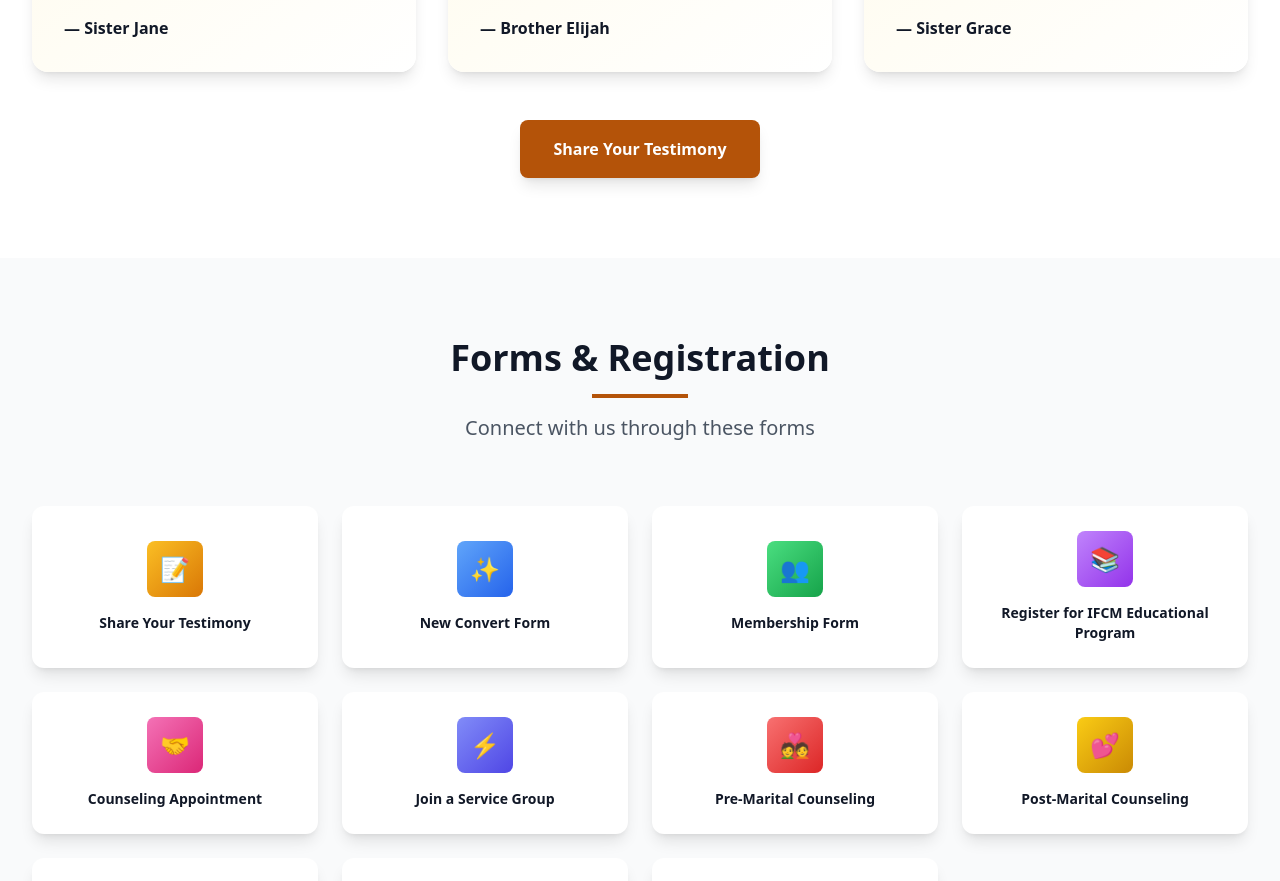
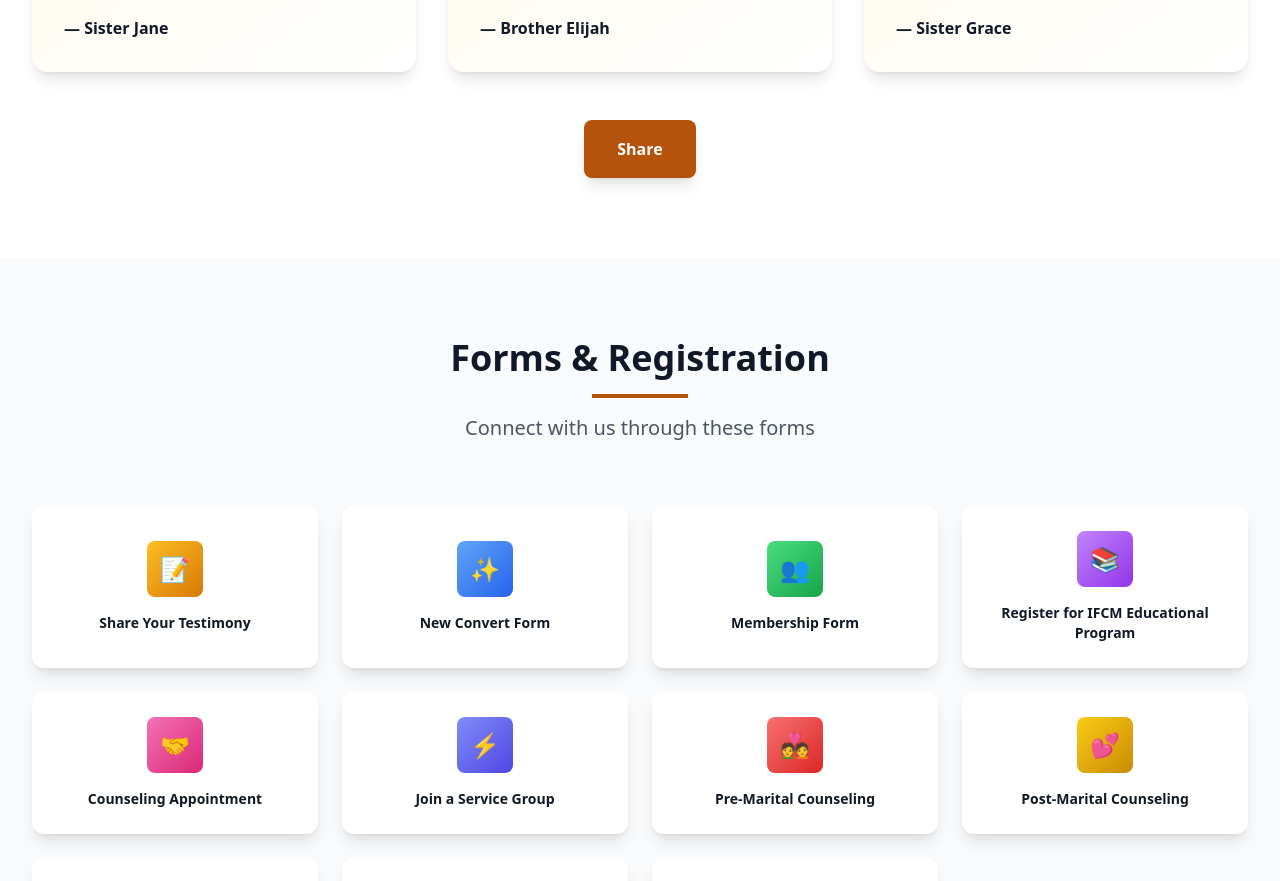
Before and after one commit to davyken/IFCM.com, a React (Vite) app: page / in a window 1280 px wide. Shown: the part 5960-6841 px from the top of the page. Built offline with nearby package versions, Linux system fonts and the light colour scheme.

Commit message:
testimony button changed

```diff
--- a/src/components/HomePage.jsx
+++ b/src/components/HomePage.jsx
@@ -92,7 +92,7 @@ function Testimonials({ openFormModal }) {
 
         <div className="text-center mt-12">
           <button onClick={() => openFormModal(t('shareYourTestimony'))} className="bg-amber-700 text-white px-8 py-4 rounded-lg font-semibold hover:bg-amber-800 transition-all shadow-lg">
-            Share Your Testimony
+            Share
           </button>
         </div>
       </div>
```
